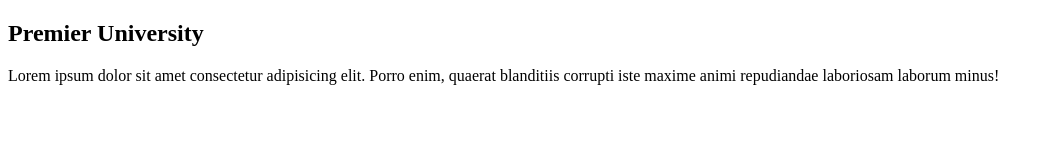
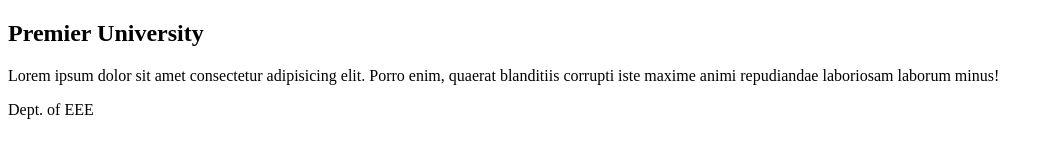
Before and after one commit to iqbalhossainpuc/first-project, a plain HTML site: page index.html in a window 1280 px wide. Shown: the whole page, without its empty margins (0-1053 px from the left). Drawn offline with Linux system fonts and the light colour scheme.

Commit message:
Update index.html

```diff
--- a/index.html
+++ b/index.html
@@ -9,5 +9,6 @@
 <body>
     <h2>Premier University</h2>
     <p>Lorem ipsum dolor sit amet consectetur adipisicing elit. Porro enim, quaerat blanditiis corrupti iste maxime animi repudiandae laboriosam laborum minus!</p>
-</body>
+    <p>Dept. of EEE</p>
+    </body>
 </html>
```
